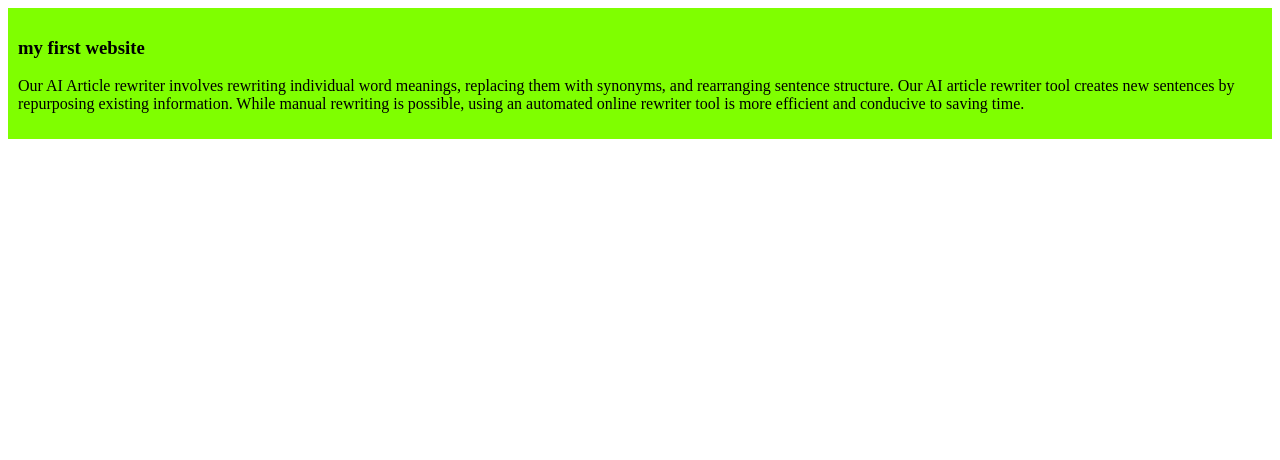
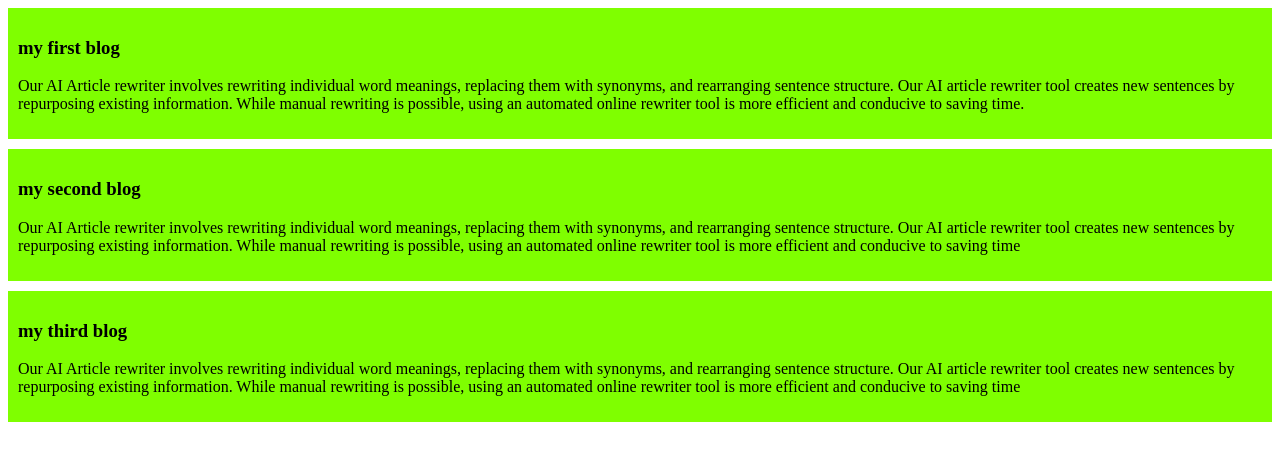
Before and after one commit to mohammed99571/my-simple-website, a plain HTML site: page index.html in a window 1280 px wide. Drawn offline with Linux system fonts and the light colour scheme.

Commit message:
added the second and the third blog

```diff
--- a/index.html
+++ b/index.html
@@ -8,8 +8,22 @@
 </head>
 <body>
     <div>
-        <h3>my first website</h3>
+        <h3>my first blog</h3>
         <p>Our AI Article rewriter involves rewriting individual word meanings, replacing them with synonyms, and rearranging sentence structure. Our AI article rewriter tool creates new sentences by repurposing existing information. While manual rewriting is possible, using an automated online rewriter tool is more efficient and conducive to saving time.</p>
+    </div>
+        <div>
+            <h3>my second blog</h3>
+
+
+        <p>Our AI Article rewriter involves rewriting individual word meanings, replacing them with synonyms, and rearranging sentence structure. Our AI article rewriter tool creates new sentences by repurposing existing information. While manual rewriting is possible, using an automated online rewriter tool is more efficient and conducive to saving time</p>
+
+    </div>
+        <div>
+            <h3>my third blog</h3>
+            <p>Our AI Article rewriter involves rewriting individual word meanings, replacing them with synonyms, and rearranging sentence structure. Our AI article rewriter tool creates new sentences by repurposing existing information. While manual rewriting is possible, using an automated online rewriter tool is more efficient and conducive to saving time</p>
+
+
+
     </div>
 </body>
 </html>
--- a/styles/blog.css
+++ b/styles/blog.css
@@ -1,4 +1,5 @@
 div{
     background-color: chartreuse;
     padding: 10px;
+    margin-bottom: 10px;
 }
```
